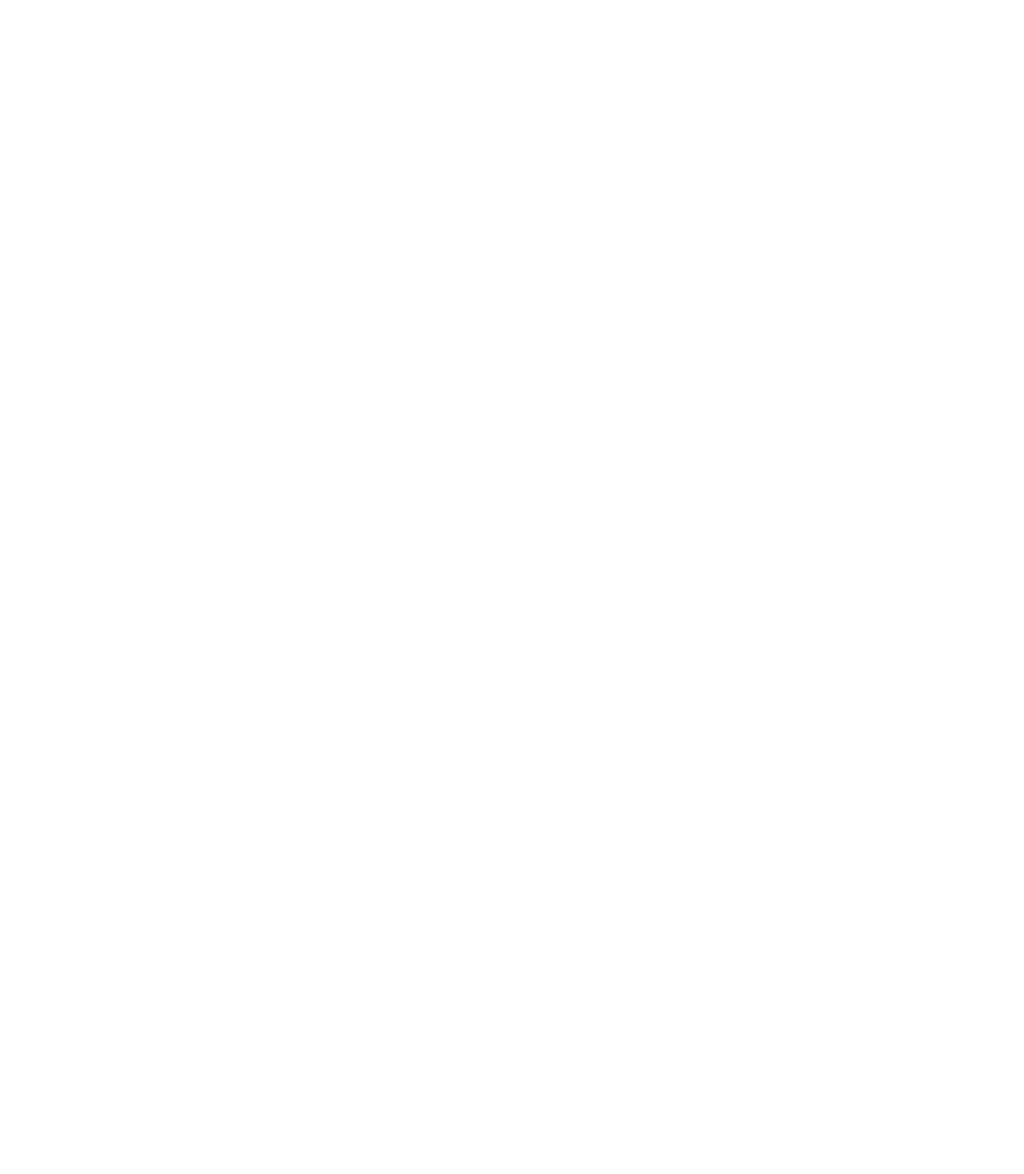
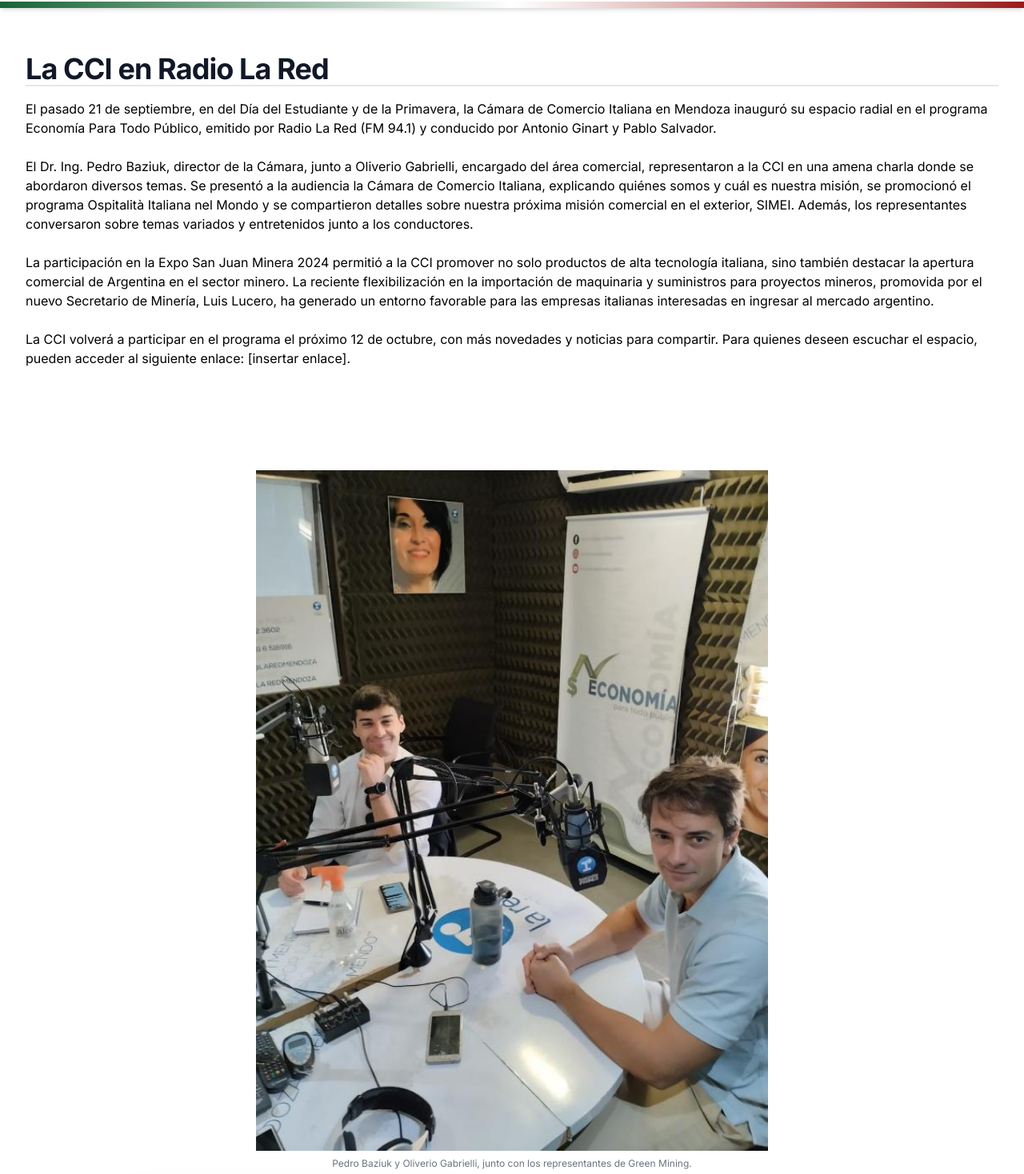
Before and after one commit to JoaquinFarah/cci, a Next.js app: page /es/news/articles/radio in a window 1280 px wide. Before the commit this address had no page. Shown: the part 62-1530 px from the top of the page at 80% size. Before the commit the page ends 800 px from the top, so only its background shows below. Built offline with nearby package versions, Linux system fonts and the light colour scheme.

Commit message:
radio page done

```diff
--- /dev/null
+++ b/src/app/[locale]/news/[articles]/radio/page.tsx
@@ -0,0 +1,46 @@
+import React from 'react'
+import Image from 'next/image'
+
+export default function minas() {
+  return (
+    <div className="mx-auto max-w-7xl sm:px-6 lg:px-8">
+      <div className="mx-auto max-w-2xl py-16 sm:py-24 lg:max-w-none lg:py-32">
+        <h2 className="text-3xl font-bold tracking-tight text-gray-900 sm:text-4xl">La CCI en Radio La Red</h2>
+        <div className="min-h-0.5 bg-gray-200 mb-4"></div>
+        <div className="space-y-6">
+          <p>
+          El pasado 21 de septiembre, en del Día del Estudiante y de la Primavera, la Cámara de Comercio Italiana en Mendoza inauguró su espacio radial en el programa Economía Para Todo Público, emitido por Radio La Red (FM 94.1) y conducido por Antonio Ginart y Pablo Salvador.
+          </p>
+
+          <p>
+          El Dr. Ing. Pedro Baziuk, director de la Cámara, junto a Oliverio Gabrielli, encargado del área comercial, representaron a la CCI en una amena charla donde se abordaron diversos temas. Se presentó a la audiencia la Cámara de Comercio Italiana, explicando quiénes somos y cuál es nuestra misión, se promocionó el programa Ospitalità Italiana nel Mondo y se compartieron detalles sobre nuestra próxima misión comercial en el exterior, SIMEI. Además, los representantes conversaron sobre temas variados y entretenidos junto a los conductores.
+          </p>
+
+
+
+          <p>
+            La participación en la Expo San Juan Minera 2024 permitió a la CCI promover no solo productos de alta tecnología italiana, sino también destacar la apertura comercial de Argentina en el sector minero. La reciente flexibilización en la importación de maquinaria y suministros para proyectos mineros, promovida por el nuevo Secretario de Minería, Luis Lucero, ha generado un entorno favorable para las empresas italianas interesadas en ingresar al mercado argentino.
+          </p>
+
+          <p>
+          La CCI volverá a participar en el programa el próximo 12 de octubre, con más novedades y noticias para compartir.
+          Para quienes deseen escuchar el espacio, pueden acceder al siguiente enlace: [insertar enlace].
+          </p>
+
+        </div>
+      </div>
+      <div className="">
+        <div className="relative w-full" style={{ paddingBottom: '70%' }}>
+          <Image
+            src="/radio.jpg"
+            alt="Pedro Baziuk y Oliverio Gabrielli, junto con los representantes de Green Mining"
+            layout="fill"
+            objectFit="contain"
+            className="rounded-lg"
+          />
+        </div>
+        <p className="text-xs text-center text-gray-500 mt-2 mb-2">Pedro Baziuk y Oliverio Gabrielli, junto con los representantes de Green Mining.</p>
+      </div>
+    </div>
+  )
+}
--- a/src/app/[locale]/news/page.tsx
+++ b/src/app/[locale]/news/page.tsx
@@ -71,14 +71,14 @@ const callouts = [
       description: 'Éxito rotundo en las Jornadas de Ciencias Económicas de la UNCuyo con participación de la Cámara de Comercio Italiana de Mendoza',
       imageSrc: 'https://educacion.uncuyo.edu.ar/cache/escudo_uncuyo_546_966.jpg',
       imageAlt: 'unc',
-      href: '#',
+      href: '/es/news/articles/uncuyo',
     },
     {
       name: 'Difusion',
       description: 'La CCI en Radio La Red',
       imageSrc: '/radio.jpg',
       imageAlt: 'lared',
-      href: '#',
+      href: '/es/news/articles/radio',
     },
     {
       name: 'Ferias',
```
